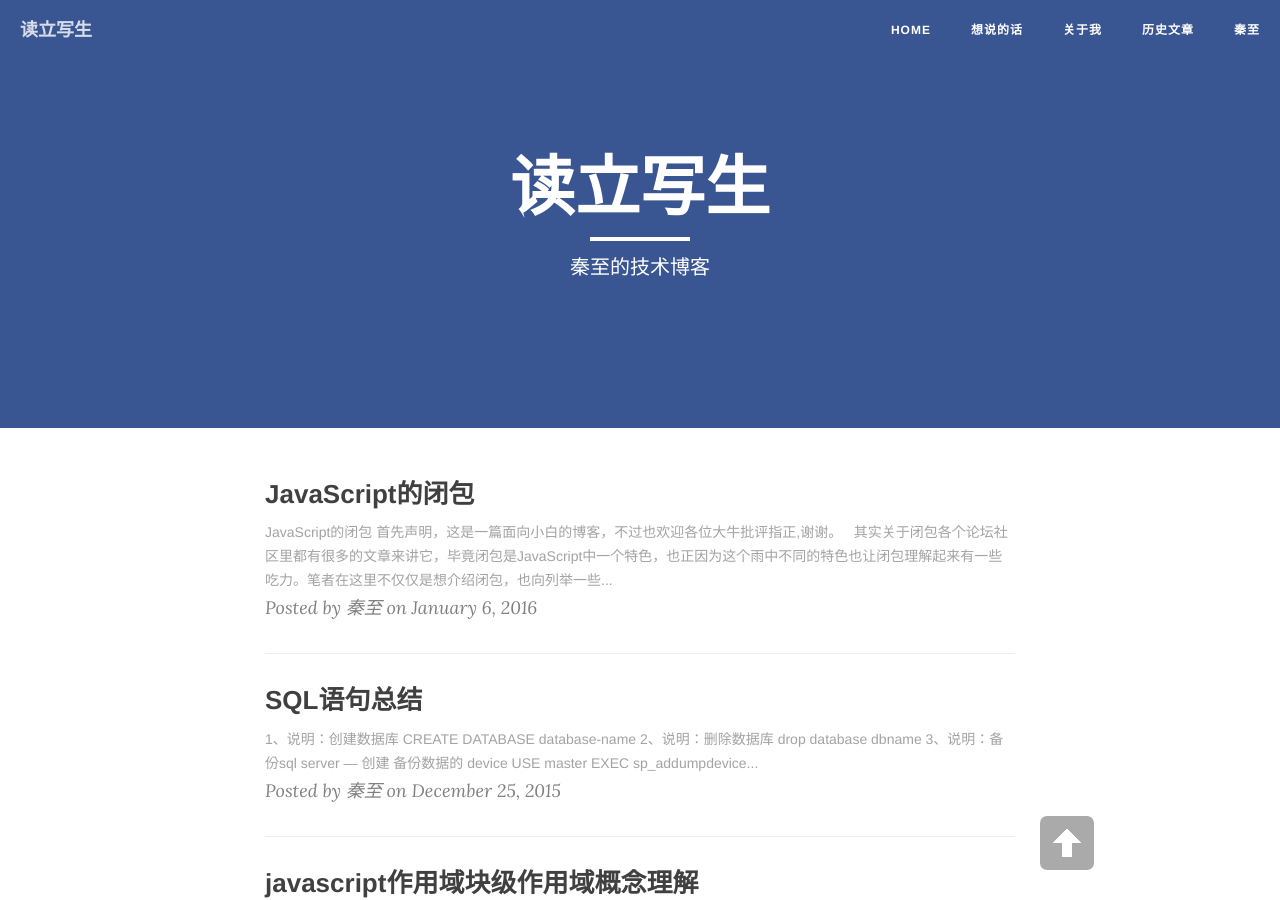
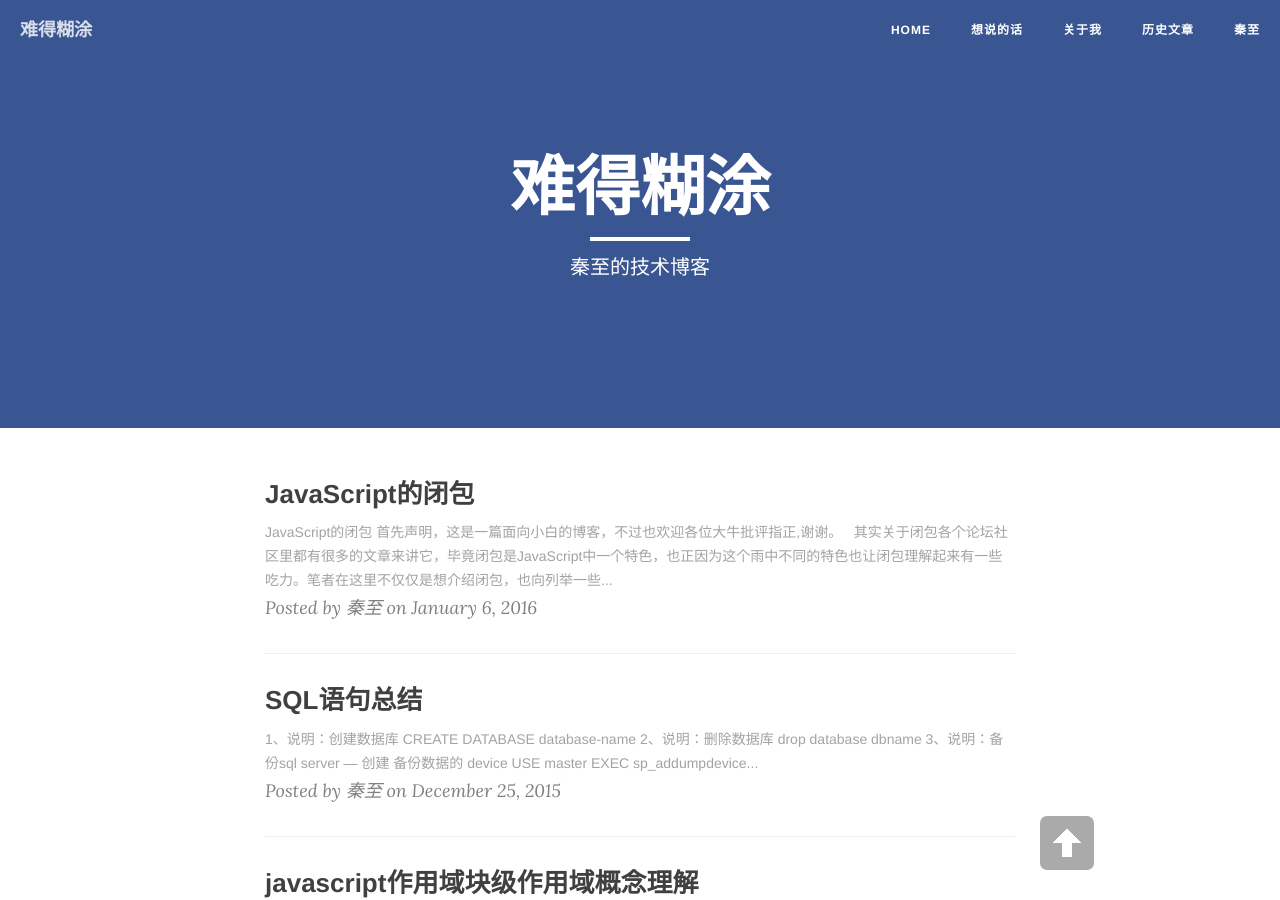
Before and after one commit to travis-green/Damo.github.io, a Jekyll site: the page built from index.html, in a window 1280 px wide and 900 px high. Built offline with Jekyll 4.4.1, drawn with Linux system fonts in a browser that asks for light colours; nearby versions of some CDN libraries; the list of posts is cut into pages by our own code.

Commit message:
Update _config.yml

```diff
--- a/_config.yml
+++ b/_config.yml
@@ -1,5 +1,5 @@
 # Site settings
-title: 读立写生
+title: 难得糊涂
 header-img: "img/facebook.jpg"
 tagline: "cn"
 description: "秦至|读而立·写而生"
```
